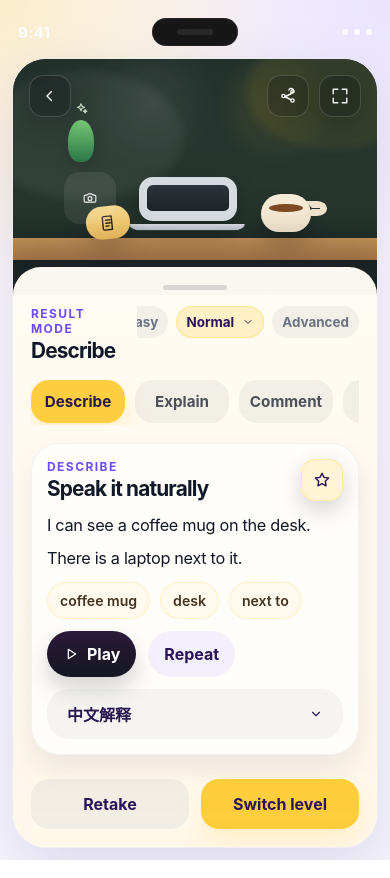
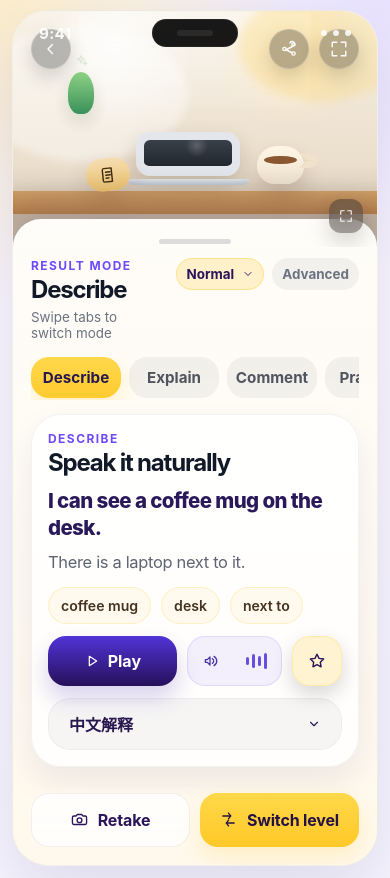
Before and after one commit to okkknight/snapspeak, a React (Vite) app: page / in a window 390 px wide. Both pictures are taken after a click on the button 195 px from the left and 766 px from the top of the page. Built offline with nearby package versions, Linux system fonts and the light colour scheme.

Commit message:
feat: polish snapspeak mobile ui

```diff
--- a/src/App.tsx
+++ b/src/App.tsx
@@ -3,7 +3,7 @@ import { CameraBottomBar } from './components/CameraBottomBar';
 import { CameraPreview } from './components/CameraPreview';
 import { CapturedPhotoPreview } from './components/CapturedPhotoPreview';
 import { ResultBottomSheet } from './components/ResultBottomSheet';
-import { getMockResult, levelOrder } from './data/mockResults';
+import { getMockResult, levelOrder, modeOrder } from './data/mockResults';
 import type { Level, Mode } from './types';
 
 type Screen = 'camera' | 'result';
@@ -27,6 +27,11 @@ function MobileStatusBar() {
 function nextLevel(level: Level): Level {
   const index = levelOrder.indexOf(level);
   return levelOrder[(index + 1) % levelOrder.length];
+}
+
+function stepMode(mode: Mode, direction: -1 | 1): Mode {
+  const index = modeOrder.indexOf(mode);
+  return modeOrder[(index + direction + modeOrder.length) % modeOrder.length];
 }
 
 export default function App() {
@@ -78,18 +83,22 @@ export default function App() {
     setActiveLevel((current) => nextLevel(current));
   };
 
+  const handleModeStep = (direction: -1 | 1) => {
+    setActiveMode((current) => stepMode(current, direction));
+  };
+
   return (
     <main className="mobile-app">
       <div className="mobile-app__shell">
-        <MobileStatusBar />
-
         {screen === 'camera' ? (
           <section className="mobile-screen mobile-screen--camera" aria-label="Camera mode">
+            <MobileStatusBar />
             <CameraPreview className="mobile-screen__preview" />
             <CameraBottomBar mode={activeMode} level={activeLevel} onShutter={handleShutter} className="mobile-screen__bottom-bar" />
           </section>
         ) : (
           <section className="mobile-screen mobile-screen--result" aria-label="Result mode">
+            <MobileStatusBar />
             <CapturedPhotoPreview className="mobile-screen__preview" />
             <ResultBottomSheet
               mode={activeMode}
@@ -99,6 +108,7 @@ export default function App() {
               playing={playing}
               onModeChange={setActiveMode}
               onLevelChange={setActiveLevel}
+              onModeStep={handleModeStep}
               onToggleChinese={() => setChineseOpen((value) => !value)}
               onPlay={handlePlay}
               onRetake={handleRetake}
--- a/src/components/CapturedPhotoPreview.tsx
+++ b/src/components/CapturedPhotoPreview.tsx
@@ -11,6 +11,9 @@ export function CapturedPhotoPreview({ className }: Props) {
     <section className={cn('captured-photo-preview', className)}>
       <div className="captured-photo-preview__image">
         <SceneMock />
+        <button type="button" className="captured-photo-preview__expand-badge" aria-label="Expand photo preview">
+          <ExpandIcon size={14} />
+        </button>
       </div>
 
       <div className="captured-photo-preview__chrome">
--- a/src/components/EnglishResultCard.tsx
+++ b/src/components/EnglishResultCard.tsx
@@ -3,7 +3,7 @@ import { VoiceButton } from './VoiceButton';
 import { ChineseExplanation } from './ChineseExplanation';
 import { cn } from '../utils/cn';
 import type { AIResult } from '../types';
-import { StarIcon } from './icons';
+import { StarIcon, VolumeIcon } from './icons';
 
 type Props = {
   result: AIResult;
@@ -29,9 +29,6 @@ export function EnglishResultCard({
           <p className="english-result-card__eyebrow">{result.title}</p>
           <h3 className="english-result-card__title">Speak it naturally</h3>
         </div>
-        <button type="button" className="english-result-card__star" aria-label="Favorite result">
-          <StarIcon size={18} />
-        </button>
       </div>
 
       <div className="english-result-card__content">
@@ -44,8 +41,17 @@ export function EnglishResultCard({
 
       <div className="english-result-card__actions">
         <VoiceButton playing={playing} onClick={onPlay} />
-        <button type="button" className="english-result-card__secondary" onClick={onPlay}>
-          Repeat
+        <button type="button" className="english-result-card__waveform" onClick={onPlay} aria-label="Play again">
+          <VolumeIcon size={16} />
+          <span className="english-result-card__waveform-bars" aria-hidden="true">
+            <span />
+            <span />
+            <span />
+            <span />
+          </span>
+        </button>
+        <button type="button" className="english-result-card__star" aria-label="Favorite result">
+          <StarIcon size={18} />
         </button>
       </div>
 
--- a/src/components/ModeTabs.tsx
+++ b/src/components/ModeTabs.tsx
@@ -1,16 +1,55 @@
+import { useRef, type PointerEvent } from 'react';
 import { cn } from '../utils/cn';
 import type { Mode } from '../types';
 
 type Props = {
   active: Mode;
   onChange?: (mode: Mode) => void;
+  onStep?: (direction: -1 | 1) => void;
   modes?: Mode[];
   className?: string;
 };
 
-export function ModeTabs({ active, onChange, modes = ['Describe', 'Explain', 'Comment', 'Practice'], className }: Props) {
+export function ModeTabs({
+  active,
+  onChange,
+  onStep,
+  modes = ['Describe', 'Explain', 'Comment', 'Practice'],
+  className,
+}: Props) {
+  const gesture = useRef<{ x: number; y: number } | null>(null);
+
+  const handlePointerDown = (event: PointerEvent<HTMLDivElement>) => {
+    gesture.current = { x: event.clientX, y: event.clientY };
+  };
+
+  const handlePointerUp = (event: PointerEvent<HTMLDivElement>) => {
+    const start = gesture.current;
+    gesture.current = null;
+
+    if (!start || !onStep) {
+      return;
+    }
+
+    const dx = event.clientX - start.x;
+    const dy = event.clientY - start.y;
+
+    if (Math.abs(dx) < 34 || Math.abs(dx) < Math.abs(dy) * 1.15) {
+      return;
+    }
+
+    onStep(dx < 0 ? 1 : -1);
+  };
+
   return (
-    <div className={cn('mode-tabs', className)}>
+    <div
+      className={cn('mode-tabs', className)}
+      onPointerDown={handlePointerDown}
+      onPointerUp={handlePointerUp}
+      onPointerCancel={() => {
+        gesture.current = null;
+      }}
+    >
       {modes.map((mode) => {
         const selected = mode === active;
         return (
--- a/src/components/ResultBottomSheet.tsx
+++ b/src/components/ResultBottomSheet.tsx
@@ -3,6 +3,7 @@ import type { Level, Mode, AIResult } from '../types';
 import { LevelSelector } from './LevelSelector';
 import { ModeTabs } from './ModeTabs';
 import { EnglishResultCard } from './EnglishResultCard';
+import { CameraIcon, SwapIcon } from './icons';
 
 type Props = {
   mode: Mode;
@@ -11,6 +12,7 @@ type Props = {
   chineseOpen?: boolean;
   playing?: boolean;
   onModeChange?: (mode: Mode) => void;
+  onModeStep?: (direction: -1 | 1) => void;
   onLevelChange?: (level: Level) => void;
   onToggleChinese?: () => void;
   onPlay?: () => void;
@@ -26,6 +28,7 @@ export function ResultBottomSheet({
   chineseOpen = false,
   playing = false,
   onModeChange,
+  onModeStep,
   onLevelChange,
   onToggleChinese,
   onPlay,
@@ -40,10 +43,11 @@ export function ResultBottomSheet({
         <div>
           <p className="result-bottom-sheet__eyebrow">Result mode</p>
           <h3 className="result-bottom-sheet__title">{result.title}</h3>
+          <p className="result-bottom-sheet__hint">Swipe tabs to switch mode</p>
         </div>
         <LevelSelector active={level} onChange={onLevelChange} />
       </div>
-      <ModeTabs active={mode} onChange={onModeChange} />
+      <ModeTabs active={mode} onChange={onModeChange} onStep={onModeStep} />
       <EnglishResultCard
         result={result}
         chineseOpen={chineseOpen}
@@ -53,9 +57,11 @@ export function ResultBottomSheet({
       />
       <div className="result-bottom-sheet__footer">
         <button type="button" className="result-bottom-sheet__ghost-button" onClick={onRetake}>
+          <CameraIcon size={17} />
           Retake
         </button>
         <button type="button" className="result-bottom-sheet__primary-button" onClick={onSwitchLevel}>
+          <SwapIcon size={17} />
           Switch level
         </button>
       </div>
--- a/src/components/SceneMock.tsx
+++ b/src/components/SceneMock.tsx
@@ -1,8 +1,9 @@
-import { CameraIcon, NotebookIcon, SparkleIcon } from './icons';
+import { NotebookIcon, SparkleIcon } from './icons';
 
 export function SceneMock() {
   return (
     <div className="scene-mock">
+      <div className="scene-mock__window" />
       <div className="scene-mock__glow scene-mock__glow--left" />
       <div className="scene-mock__glow scene-mock__glow--right" />
       <div className="scene-mock__desk" />
@@ -21,9 +22,6 @@ export function SceneMock() {
         <SparkleIcon size={14} />
         <span />
       </div>
-      <div className="scene-mock__camera-mark">
-        <CameraIcon size={14} />
-      </div>
     </div>
   );
 }
--- a/src/styles.css
+++ b/src/styles.css
@@ -42,28 +42,35 @@ button {
   min-height: 100vh;
   display: flex;
   justify-content: center;
+  align-items: center;
 }
 
 .mobile-app {
-  width: min(100vw, 430px);
+  width: min(100vw, 440px);
   min-height: 100dvh;
 }
 
 .mobile-app__shell {
   display: flex;
   flex-direction: column;
-  gap: 10px;
+  gap: 0;
   min-height: 100dvh;
   padding: 10px 12px calc(12px + env(safe-area-inset-bottom));
 }
 
 .mobile-status-bar {
+  position: absolute;
+  top: 8px;
+  left: 20px;
+  right: 20px;
+  z-index: 4;
   display: grid;
   grid-template-columns: 1fr auto 1fr;
   align-items: center;
   gap: 10px;
-  padding: 8px 6px 2px;
+  padding: 0 6px;
   color: rgba(255, 255, 255, 0.92);
+  pointer-events: none;
 }
 
 .mobile-status-bar__time {
@@ -111,10 +118,11 @@ button {
   flex-direction: column;
   min-height: 0;
   overflow: hidden;
-  border: 1px solid rgba(17, 24, 39, 0.06);
-  border-radius: 34px;
-  background: rgba(255, 255, 255, 0.5);
+  border: 1px solid rgba(17, 24, 39, 0.05);
+  border-radius: 36px;
+  background: linear-gradient(180deg, rgba(255, 252, 247, 0.9), rgba(248, 244, 235, 0.92));
   box-shadow: var(--shadow-lg);
+  isolation: isolate;
 }
 
 .mobile-screen__preview {
@@ -125,11 +133,11 @@ button {
 .mobile-screen--camera .camera-preview {
   flex: 1;
   min-height: 0;
-  border-radius: 34px 34px 0 0;
+  border-radius: 36px 36px 0 0;
 }
 
 .mobile-screen--camera .camera-bottom-bar {
-  border-radius: 0 0 34px 34px;
+  border-radius: 0 0 36px 36px;
 }
 
 .mobile-screen--result .captured-photo-preview {
@@ -152,32 +160,38 @@ button {
   position: sticky;
   bottom: 0;
   z-index: 2;
-  display: flex;
-  gap: 12px;
+  display: grid;
+  grid-template-columns: repeat(2, minmax(0, 1fr));
+  gap: 10px;
   margin-top: 18px;
-  padding-top: 6px;
+  padding-top: 8px;
   background: linear-gradient(180deg, rgba(255, 249, 238, 0), rgba(255, 249, 238, 0.92) 28%, rgba(255, 249, 238, 1));
 }
 
 .result-bottom-sheet__ghost-button,
 .result-bottom-sheet__primary-button {
-  min-height: 50px;
-  flex: 1;
+  min-height: 54px;
   border: 0;
   border-radius: 18px;
   font-weight: 700;
   cursor: pointer;
+  display: inline-flex;
+  align-items: center;
+  justify-content: center;
+  gap: 10px;
+  letter-spacing: -0.01em;
 }
 
 .result-bottom-sheet__ghost-button {
   color: #2a145a;
-  background: rgba(17, 24, 39, 0.05);
+  background: rgba(255, 255, 255, 0.78);
+  border: 1px solid rgba(17, 24, 39, 0.06);
 }
 
 .result-bottom-sheet__primary-button {
-  color: #2a145a;
-  background: rgba(255, 201, 40, 0.9);
-  box-shadow: 0 10px 24px rgba(255, 201, 40, 0.18);
+  color: #251245;
+  background: linear-gradient(180deg, #ffd84a, #ffc928);
+  box-shadow: 0 10px 24px rgba(255, 201, 40, 0.22);
 }
 
 .app-shell {
@@ -280,19 +294,19 @@ button {
   position: relative;
   min-height: 420px;
   overflow: hidden;
-  background: linear-gradient(180deg, rgba(15, 23, 42, 0.95), rgba(15, 23, 42, 0.92));
+  background: linear-gradient(180deg, #f2ebdf 0%, #ebe0ce 100%);
 }
 
 .camera-preview {
-  border-bottom: 1px solid rgba(255, 255, 255, 0.06);
+  border-bottom: 1px solid rgba(17, 24, 39, 0.04);
 }
 
 .camera-preview__chrome,
 .captured-photo-preview__chrome {
   position: absolute;
-  top: 16px;
-  left: 16px;
-  right: 16px;
+  top: 18px;
+  left: 18px;
+  right: 18px;
   z-index: 3;
   display: flex;
   justify-content: space-between;
@@ -312,14 +326,14 @@ button {
   display: inline-flex;
   align-items: center;
   justify-content: center;
-  width: 42px;
-  height: 42px;
+  width: 40px;
+  height: 40px;
   border: 1px solid rgba(255, 255, 255, 0.16);
-  border-radius: 14px;
+  border-radius: 50%;
   color: rgba(255, 255, 255, 0.94);
   background: rgba(8, 11, 17, 0.28);
   backdrop-filter: blur(18px);
-  box-shadow: 0 8px 24px rgba(0, 0, 0, 0.18);
+  box-shadow: 0 8px 20px rgba(0, 0, 0, 0.16);
 }
 
 .camera-preview__frame,
@@ -333,9 +347,17 @@ button {
   inset: 0;
   overflow: hidden;
   background:
-    radial-gradient(circle at 72% 20%, rgba(255, 201, 40, 0.12), transparent 18%),
-    radial-gradient(circle at 38% 18%, rgba(255, 255, 255, 0.07), transparent 22%),
-    linear-gradient(180deg, #23312c 0%, #26362f 52%, #1f2c26 100%);
+    radial-gradient(circle at 76% 18%, rgba(255, 234, 194, 0.95), transparent 22%),
+    radial-gradient(circle at 28% 16%, rgba(255, 255, 255, 0.72), transparent 24%),
+    linear-gradient(180deg, #f8f2e8 0%, #efe4d3 46%, #e3d3bf 100%);
+}
+
+.scene-mock__window {
+  position: absolute;
+  inset: 0 18% auto 18%;
+  height: 42%;
+  background: linear-gradient(180deg, rgba(255, 255, 255, 0.38), rgba(255, 255, 255, 0.08));
+  filter: blur(2px);
 }
 
 .scene-mock__glow {
@@ -345,49 +367,51 @@ button {
 }
 
 .scene-mock__glow--left {
-  left: -8%;
-  top: 5%;
-  width: 55%;
-  height: 55%;
-  background: rgba(255, 255, 255, 0.05);
+  left: -10%;
+  top: 6%;
+  width: 58%;
+  height: 58%;
+  background: rgba(255, 255, 255, 0.42);
 }
 
 .scene-mock__glow--right {
-  right: -12%;
-  top: -10%;
-  width: 48%;
-  height: 48%;
-  background: rgba(255, 201, 40, 0.08);
+  right: -8%;
+  top: -8%;
+  width: 46%;
+  height: 46%;
+  background: rgba(255, 201, 40, 0.18);
 }
 
 .scene-mock__desk {
   position: absolute;
-  left: -8%;
-  right: -8%;
-  bottom: 15%;
-  height: 18%;
-  background: linear-gradient(180deg, #c49358 0%, #b38048 100%);
-  transform: perspective(800px) rotateX(58deg);
+  left: -10%;
+  right: -10%;
+  bottom: 14%;
+  height: 19%;
+  background: linear-gradient(180deg, #d5a46a 0%, #c58b50 100%);
+  transform: perspective(900px) rotateX(58deg);
   transform-origin: center bottom;
-  box-shadow: 0 16px 60px rgba(0, 0, 0, 0.35);
+  box-shadow: 0 18px 52px rgba(94, 59, 25, 0.22);
 }
 
 .scene-mock__laptop {
   position: absolute;
-  left: 32%;
-  bottom: 26%;
-  width: 32%;
+  left: 31%;
+  bottom: 25%;
+  width: 34%;
   height: 24%;
 }
 
 .scene-mock__laptop-screen {
   position: absolute;
   inset: 0 8% 22% 8%;
-  border: 8px solid #d6dbe0;
+  border: 8px solid #e3e6ea;
   border-bottom-width: 10px;
   border-radius: 14px;
-  background: linear-gradient(180deg, #2d333a 0%, #1f2329 100%);
-  box-shadow: 0 10px 22px rgba(0, 0, 0, 0.24);
+  background:
+    radial-gradient(circle at 60% 22%, rgba(255, 255, 255, 0.2), transparent 20%),
+    linear-gradient(180deg, #38404a 0%, #22272d 100%);
+  box-shadow: 0 10px 22px rgba(55, 37, 21, 0.2);
 }
 
 .scene-mock__laptop-base {
@@ -397,19 +421,19 @@ button {
   bottom: 0;
   height: 22%;
   border-radius: 0 0 16px 16px;
-  background: linear-gradient(180deg, #d6dbe0, #b9c0c8);
-  transform: perspective(800px) rotateX(58deg);
+  background: linear-gradient(180deg, #e2e6eb, #bcc4cd);
+  transform: perspective(900px) rotateX(58deg);
 }
 
 .scene-mock__mug {
   position: absolute;
-  right: 18%;
+  right: 20%;
   bottom: 27%;
-  width: 14%;
+  width: 13%;
   height: 16%;
   border-radius: 20px 20px 18px 18px;
-  background: linear-gradient(180deg, #f7ecd8, #efe1ca);
-  box-shadow: 0 12px 22px rgba(0, 0, 0, 0.22);
+  background: linear-gradient(180deg, #fff6e6, #efe3cf);
+  box-shadow: 0 12px 22px rgba(91, 55, 20, 0.18);
 }
 
 .scene-mock__mug-fill {
@@ -419,7 +443,7 @@ button {
   top: 26%;
   height: 22%;
   border-radius: 50%;
-  background: #7c4b26;
+  background: #8a5730;
 }
 
 .scene-mock__mug-handle {
@@ -442,10 +466,10 @@ button {
   width: 12%;
   height: 14%;
   border-radius: 16px;
-  background: linear-gradient(180deg, #f3d58c, #efbf5f);
-  color: #2f2411;
+  background: linear-gradient(180deg, #f5ddb3, #efc56f);
+  color: #3f2c11;
   transform: rotate(-6deg);
-  box-shadow: 0 10px 24px rgba(0, 0, 0, 0.18);
+  box-shadow: 0 10px 24px rgba(94, 59, 25, 0.16);
 }
 
 .scene-mock__plant {
@@ -456,7 +480,7 @@ button {
   gap: 4px;
   justify-items: center;
   width: 48px;
-  color: #d8f1d3;
+  color: #d9ead1;
   opacity: 0.94;
 }
 
@@ -464,21 +488,8 @@ button {
   width: 26px;
   height: 42px;
   border-radius: 50% 50% 40% 40%;
-  background: linear-gradient(180deg, #7dd37a, #2b7a48);
-  box-shadow: 0 8px 18px rgba(0, 0, 0, 0.12);
-}
-
-.scene-mock__camera-mark {
-  position: absolute;
-  left: 14%;
-  top: 48%;
-  width: 52px;
-  height: 52px;
-  display: grid;
-  place-items: center;
-  border-radius: 16px;
-  background: rgba(255, 255, 255, 0.08);
-  color: rgba(255, 255, 255, 0.92);
+  background: linear-gradient(180deg, #88d07f, #2d8a51);
+  box-shadow: 0 8px 18px rgba(57, 85, 34, 0.15);
 }
 
 .camera-preview__grid,
@@ -510,21 +521,21 @@ button {
   top: 54%;
   width: 104px;
   height: 104px;
-  border: 2px solid rgba(255, 241, 184, 0.9);
+  border: 2px solid rgba(255, 215, 88, 0.95);
   border-radius: 26px;
   transform: translate(-50%, -50%);
-  box-shadow: 0 0 0 9999px rgba(0, 0, 0, 0.06);
+  box-shadow: 0 0 0 9999px rgba(9, 12, 18, 0.06);
   display: grid;
   place-items: center;
-  color: rgba(255, 241, 184, 0.9);
+  color: rgba(255, 215, 88, 0.95);
 }
 
 .camera-bottom-bar {
-  background: linear-gradient(180deg, rgba(7, 10, 16, 0.72), rgba(7, 10, 16, 0.88));
+  background: linear-gradient(180deg, rgba(7, 10, 16, 0.66), rgba(7, 10, 16, 0.9));
   padding: 18px 16px calc(22px + env(safe-area-inset-bottom));
   display: grid;
   gap: 18px;
-  border-top: 1px solid rgba(255, 255, 255, 0.08);
+  border-top: 1px solid rgba(255, 255, 255, 0.07);
   backdrop-filter: blur(26px);
 }
 
@@ -550,7 +561,7 @@ button {
   width: fit-content;
   display: inline-flex;
   align-items: center;
-  gap: 8px;
+  gap: 10px;
   padding: 12px 16px;
   border-radius: 999px;
   color: rgba(255, 255, 255, 0.92);
@@ -561,8 +572,8 @@ button {
 }
 
 .shutter-button {
-  width: 86px;
-  height: 86px;
+  width: 88px;
+  height: 88px;
   padding: 0;
   border: 0;
   background: transparent;
@@ -582,8 +593,8 @@ button {
   border-radius: 50%;
   display: grid;
   place-items: center;
-  background: rgba(255, 255, 255, 0.16);
-  box-shadow: inset 0 0 0 2px rgba(255, 255, 255, 0.5), 0 16px 32px rgba(0, 0, 0, 0.24);
+  background: rgba(255, 255, 255, 0.14);
+  box-shadow: inset 0 0 0 2px rgba(255, 255, 255, 0.5), 0 16px 32px rgba(0, 0, 0, 0.22);
 }
 
 .shutter-button__core {
@@ -610,19 +621,36 @@ button {
   background: linear-gradient(180deg, transparent, rgba(7, 10, 16, 0.16));
 }
 
+.captured-photo-preview__expand-badge {
+  position: absolute;
+  right: 14px;
+  bottom: 14px;
+  z-index: 2;
+  display: inline-grid;
+  place-items: center;
+  width: 34px;
+  height: 34px;
+  border: 0;
+  border-radius: 12px;
+  color: rgba(255, 255, 255, 0.95);
+  background: rgba(7, 10, 16, 0.36);
+  backdrop-filter: blur(16px);
+  box-shadow: 0 10px 22px rgba(0, 0, 0, 0.16);
+}
+
 .result-bottom-sheet {
   position: relative;
-  margin-top: -48px;
-  padding: 18px 18px 22px;
-  border-radius: 32px 32px 0 0;
-  background: linear-gradient(180deg, rgba(255, 252, 245, 0.98), rgba(255, 247, 232, 0.98));
-  box-shadow: 0 -12px 40px rgba(42, 20, 90, 0.14);
+  margin-top: -44px;
+  padding: 20px 18px 18px;
+  border-radius: 30px 30px 0 0;
+  background: linear-gradient(180deg, rgba(255, 253, 249, 0.99), rgba(255, 248, 236, 0.98));
+  box-shadow: 0 -14px 36px rgba(42, 20, 90, 0.12);
 }
 
 .result-bottom-sheet__handle {
-  width: 64px;
+  width: 72px;
   height: 5px;
-  margin: 0 auto 16px;
+  margin: 0 auto 14px;
   border-radius: 999px;
   background: rgba(17, 24, 39, 0.14);
 }
@@ -648,20 +676,27 @@ button {
 .result-bottom-sheet__title,
 .english-result-card__title {
   margin: 0;
-  font-size: 1.3rem;
+  font-size: 1.5rem;
   line-height: 1.05;
-  letter-spacing: -0.04em;
+  letter-spacing: -0.05em;
+}
+
+.result-bottom-sheet__hint {
+  margin: 6px 0 0;
+  font-size: 0.84rem;
+  color: var(--muted);
 }
 
 .result-bottom-sheet .mode-tabs {
-  margin: 18px 0;
+  margin: 16px 0 14px;
 }
 
 .mode-tabs {
   display: flex;
-  gap: 10px;
+  gap: 8px;
   overflow-x: auto;
   padding-bottom: 2px;
+  touch-action: pan-y;
   scrollbar-width: none;
 }
 
@@ -683,17 +718,17 @@ button {
 }
 
 .mode-tabs__item {
-  min-width: 94px;
-  padding: 12px 13px;
+  min-width: 90px;
+  padding: 11px 13px;
   border-radius: 18px;
   background: rgba(17, 24, 39, 0.05);
-  color: rgba(17, 24, 39, 0.74);
+  color: rgba(17, 24, 39, 0.72);
 }
 
 .mode-tabs__item--active {
   color: #27184f;
-  background: rgba(255, 201, 40, 0.88);
-  box-shadow: 0 10px 24px rgba(255, 201, 40, 0.25);
+  background: linear-gradient(180deg, rgba(255, 214, 68, 0.96), rgba(255, 201, 40, 0.96));
+  box-shadow: 0 10px 22px rgba(255, 201, 40, 0.24);
 }
 
 .mode-tabs__label {
@@ -742,9 +777,9 @@ button {
 .english-result-card {
   display: grid;
   gap: 12px;
-  padding: 15px;
-  border-radius: 28px;
-  background: rgba(255, 255, 255, 0.75);
+  padding: 16px;
+  border-radius: 30px;
+  background: rgba(255, 255, 255, 0.8);
   border: 1px solid rgba(17, 24, 39, 0.05);
   box-shadow: 0 16px 32px rgba(42, 20, 90, 0.08);
 }
@@ -762,10 +797,18 @@ button {
 
 .english-result-card__content p {
   margin: 0;
-  font-size: 1.02rem;
+  font-size: 1.03rem;
   line-height: 1.5;
   letter-spacing: -0.02em;
-  color: #121826;
+  color: #5f6472;
+}
+
+.english-result-card__content p:first-child {
+  color: #29185a;
+  font-size: 1.28rem;
+  line-height: 1.35;
+  font-weight: 800;
+  letter-spacing: -0.03em;
 }
 
 .word-chips {
@@ -785,43 +828,92 @@ button {
 }
 
 .english-result-card__actions {
-  display: flex;
-  flex-wrap: wrap;
-  gap: 12px;
+  display: grid;
+  grid-template-columns: minmax(0, 1.35fr) minmax(0, 1fr) auto;
+  gap: 10px;
+  align-items: center;
 }
 
 .voice-button svg,
-.english-result-card__secondary svg {
+.english-result-card__waveform svg,
+.english-result-card__star svg {
   flex: none;
 }
 
 .voice-button,
-.english-result-card__secondary {
+.english-result-card__waveform,
+.english-result-card__star {
   display: inline-flex;
   align-items: center;
   justify-content: center;
   gap: 8px;
-  min-height: 46px;
+  min-height: 50px;
   padding: 0 16px;
   border: 0;
-  border-radius: 999px;
+  border-radius: 18px;
   font-weight: 700;
   cursor: pointer;
 }
 
 .voice-button {
   color: #fff;
-  background: linear-gradient(180deg, #2b193a, #141721);
-  box-shadow: 0 12px 22px rgba(20, 23, 33, 0.18);
+  background: linear-gradient(180deg, #5133d8, #26105a);
+  box-shadow: 0 12px 22px rgba(65, 34, 180, 0.2);
 }
 
 .voice-button--playing {
   background: linear-gradient(180deg, #6d4aff, #5133d8);
 }
 
-.english-result-card__secondary {
+.english-result-card__waveform {
+  justify-content: flex-start;
+  color: #4a35a6;
+  background: rgba(109, 74, 255, 0.08);
+  border: 1px solid rgba(109, 74, 255, 0.14);
+  padding-left: 14px;
+  padding-right: 14px;
+}
+
+.english-result-card__waveform-bars {
+  display: inline-flex;
+  align-items: center;
+  gap: 3px;
+  margin-left: auto;
+}
+
+.english-result-card__waveform-bars span {
+  width: 3px;
+  border-radius: 999px;
+  background: rgba(81, 51, 216, 0.85);
+  animation: waveformPulse 1.15s ease-in-out infinite;
+}
+
+.english-result-card__waveform-bars span:nth-child(1) {
+  height: 8px;
+  animation-delay: 0ms;
+}
+
+.english-result-card__waveform-bars span:nth-child(2) {
+  height: 14px;
+  animation-delay: 120ms;
+}
+
+.english-result-card__waveform-bars span:nth-child(3) {
+  height: 10px;
+  animation-delay: 240ms;
+}
+
+.english-result-card__waveform-bars span:nth-child(4) {
+  height: 16px;
+  animation-delay: 360ms;
+}
+
+.english-result-card__star {
+  width: 50px;
+  padding: 0;
   color: #2a145a;
-  background: rgba(109, 74, 255, 0.08);
+  background: rgba(255, 201, 40, 0.2);
+  border: 1px solid rgba(255, 201, 40, 0.22);
 }
 
 .chinese-explanation {
@@ -829,7 +921,8 @@ button {
   gap: 10px;
   padding: 12px 14px;
   border-radius: 22px;
-  background: rgba(17, 24, 39, 0.04);
+  background: rgba(17, 24, 39, 0.035);
+  border: 1px solid rgba(17, 24, 39, 0.04);
 }
 
 .chinese-explanation__trigger {
```
Also changed, not shown: 1 other file (tests, documents, lock files or other folders).
